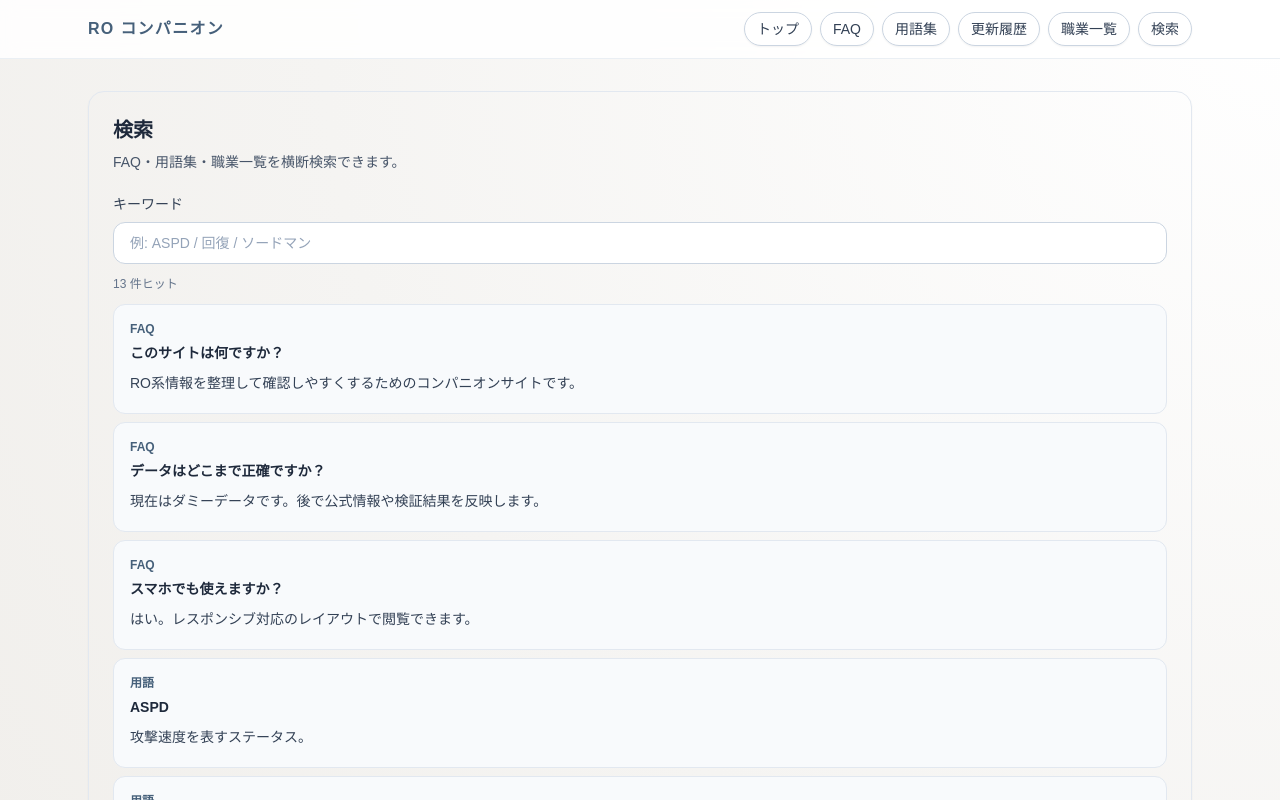
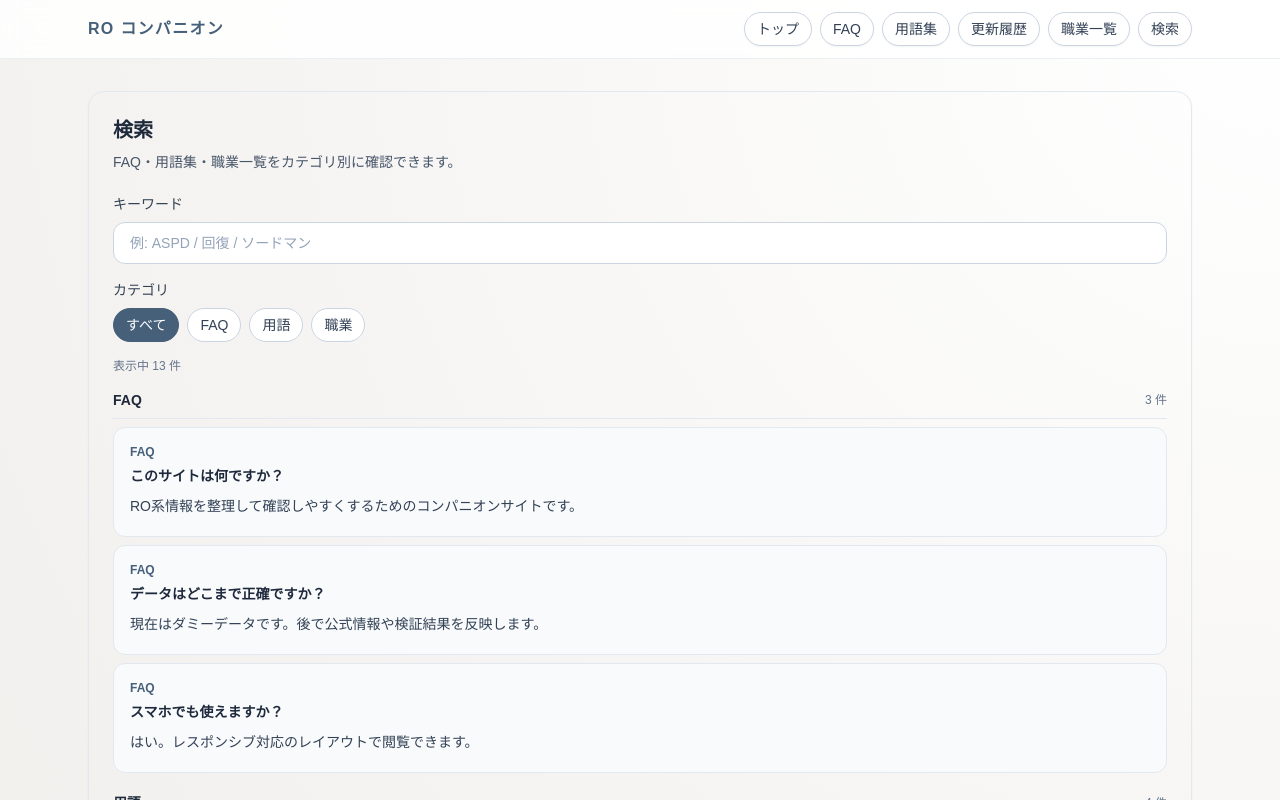
Before and after one commit to sixyuurenn/roocJP, a Next.js app: page /search in a window 1280 px wide. Shown: the top 800 px of the page. Built offline with nearby package versions, Linux system fonts and the light colour scheme.

Commit message:
feat: improve search filtering and grouping

```diff
--- a/src/app/search/page.tsx
+++ b/src/app/search/page.tsx
@@ -6,11 +6,15 @@ import { faqItems } from "@/data/faq";
 import { glossaryItems } from "@/data/glossary";
 import { jobItems } from "@/data/jobs";
 
+type SearchCategory = "すべて" | "FAQ" | "用語" | "職業";
+
 type SearchItem = {
-  type: "FAQ" | "用語" | "職業";
+  type: Exclude<SearchCategory, "すべて">;
   title: string;
   text: string;
 };
+
+const categories: SearchCategory[] = ["すべて", "FAQ", "用語", "職業"];
 
 const sourceItems: SearchItem[] = [
   ...faqItems.map((item) => ({ type: "FAQ" as const, title: item.q, text: item.a })),
@@ -20,17 +24,35 @@ const sourceItems: SearchItem[] = [
 
 export default function SearchPage() {
   const [query, setQuery] = useState("");
+  const [selectedCategory, setSelectedCategory] = useState<SearchCategory>("すべて");
 
-  const results = useMemo(() => {
+  const filteredItems = useMemo(() => {
     const normalized = query.trim().toLowerCase();
-    if (!normalized) {
-      return sourceItems;
-    }
-    return sourceItems.filter((item) => `${item.title} ${item.text}`.toLowerCase().includes(normalized));
-  }, [query]);
+
+    return sourceItems.filter((item) => {
+      const matchesCategory = selectedCategory === "すべて" || item.type === selectedCategory;
+      const matchesQuery =
+        normalized.length === 0 || `${item.title} ${item.text}`.toLowerCase().includes(normalized);
+
+      return matchesCategory && matchesQuery;
+    });
+  }, [query, selectedCategory]);
+
+  const groupedItems = useMemo(() => {
+    return {
+      FAQ: filteredItems.filter((item) => item.type === "FAQ"),
+      用語: filteredItems.filter((item) => item.type === "用語"),
+      職業: filteredItems.filter((item) => item.type === "職業"),
+    };
+  }, [filteredItems]);
+
+  const hasQuery = query.trim().length > 0;
+  const visibleCategories =
+    selectedCategory === "すべて" ? (["FAQ", "用語", "職業"] as const) : ([selectedCategory] as const);
 
   return (
-    <PageCard title="検索" description="FAQ・用語集・職業一覧を横断検索できます。">
+    <PageCard title="検索" description="FAQ・用語集・職業一覧をカテゴリ別に確認できます。">
+      <div className="space-y-4">
         <label className="block">
           <span className="mb-2 block text-sm font-medium text-slate-700">キーワード</span>
           <input
@@ -41,17 +63,75 @@ export default function SearchPage() {
           />
         </label>
 
-      <p className="mt-3 text-xs text-slate-500">{results.length} 件ヒット</p>
+        <div>
+          <p className="mb-2 text-sm font-medium text-slate-700">カテゴリ</p>
+          <div className="flex flex-wrap gap-2">
+            {categories.map((category) => {
+              const isActive = selectedCategory === category;
 
-      <div className="mt-3 space-y-2">
-        {results.map((item) => (
-          <article key={`${item.type}-${item.title}`} className="rounded-xl border border-slate-200 bg-slate-50 p-3 sm:p-4">
+              return (
+                <button
+                  key={category}
+                  type="button"
+                  onClick={() => setSelectedCategory(category)}
+                  className={`rounded-full border px-3 py-1.5 text-sm transition ${
+                    isActive
+                      ? "border-base-accent bg-base-accent text-white"
+                      : "border-slate-300 bg-white text-slate-700 hover:border-base-accent hover:text-base-accent"
+                  }`}
+                >
+                  {category}
+                </button>
+              );
+            })}
+          </div>
+        </div>
+
+        <p className="text-xs text-slate-500">
+          {hasQuery ? `検索結果 ${filteredItems.length} 件` : `表示中 ${filteredItems.length} 件`}
+        </p>
+
+        {filteredItems.length === 0 ? (
+          <div className="rounded-xl border border-dashed border-slate-300 bg-slate-50 p-5 text-center">
+            <p className="text-sm font-medium text-slate-700">該当するデータはありません。</p>
+            <p className="mt-1 text-sm leading-6 text-slate-500">
+              キーワードやカテゴリを変更して、もう一度確認してください。
+            </p>
+          </div>
+        ) : (
+          <div className="space-y-5">
+            {visibleCategories.map((category) => {
+              const items = groupedItems[category];
+
+              if (items.length === 0) {
+                return null;
+              }
+
+              return (
+                <section key={category} className="space-y-2">
+                  <div className="flex items-center justify-between border-b border-slate-200 pb-2">
+                    <h3 className="text-sm font-semibold text-slate-800">{category}</h3>
+                    <p className="text-xs text-slate-500">{items.length} 件</p>
+                  </div>
+
+                  <div className="space-y-2">
+                    {items.map((item) => (
+                      <article
+                        key={`${item.type}-${item.title}`}
+                        className="rounded-xl border border-slate-200 bg-slate-50 p-3 sm:p-4"
+                      >
                         <p className="text-xs font-semibold text-base-accent">{item.type}</p>
-            <h3 className="mt-1 text-sm font-semibold leading-6 text-slate-800">{item.title}</h3>
+                        <h4 className="mt-1 text-sm font-semibold leading-6 text-slate-800">{item.title}</h4>
                         <p className="mt-1 text-sm leading-7 text-slate-700">{item.text}</p>
                       </article>
                     ))}
                   </div>
+                </section>
+              );
+            })}
+          </div>
+        )}
+      </div>
     </PageCard>
   );
 }
```
Lines whose indentation alone changed are shown as unchanged.
